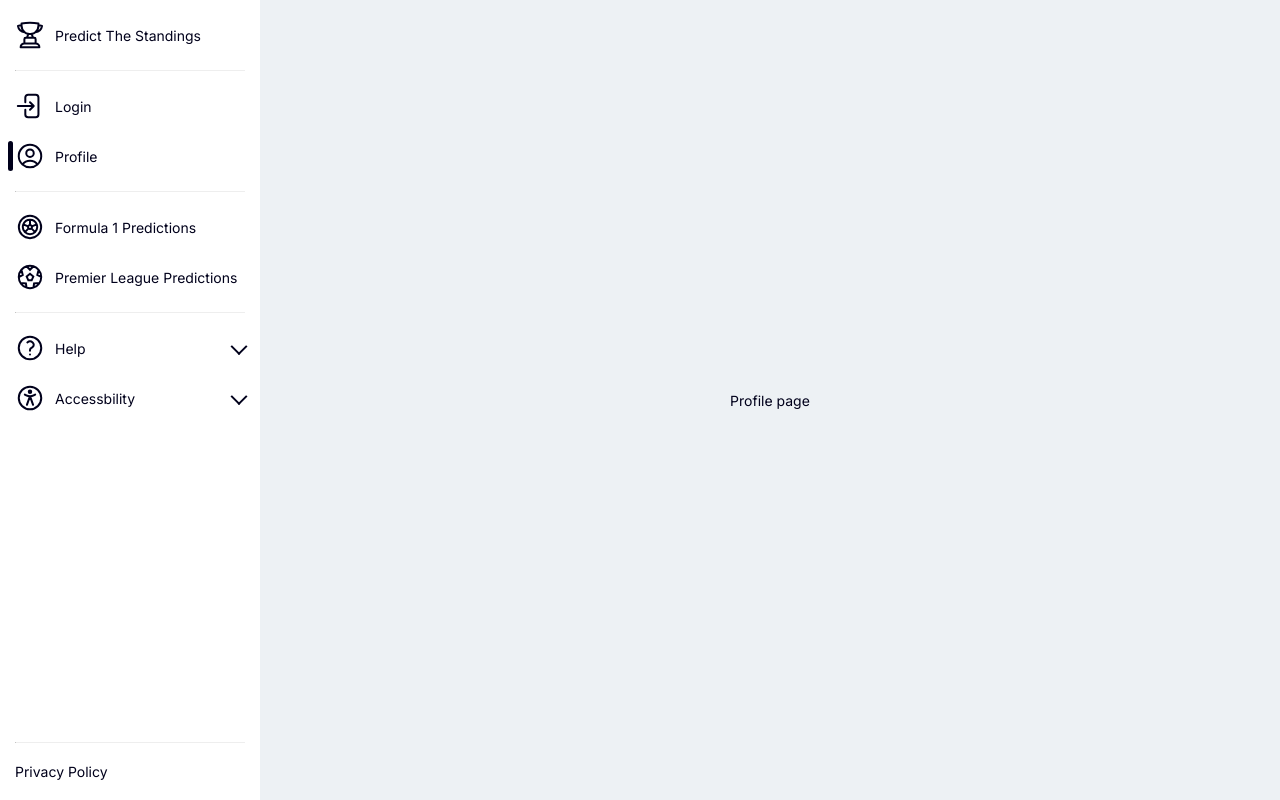
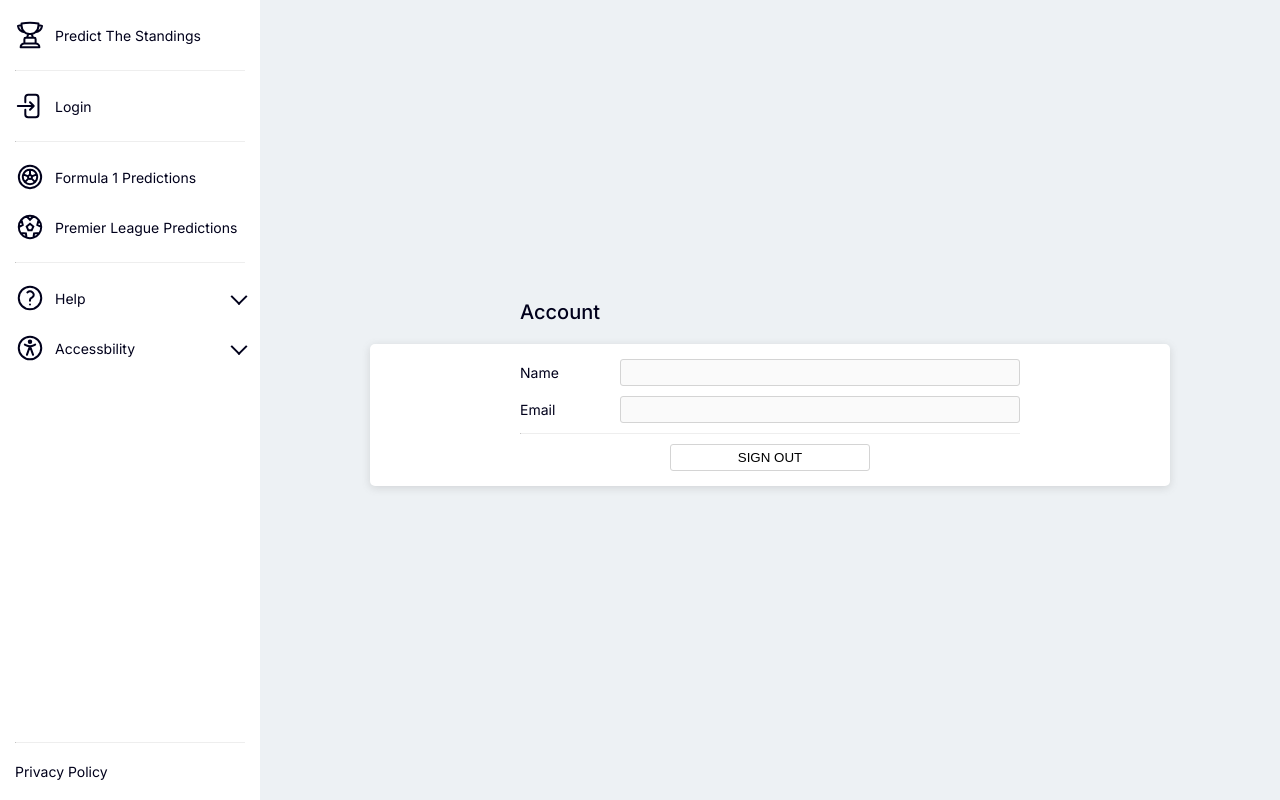
Before and after one commit to davidwillprice/predict-the-standings, a Next.js app: page /profile in a window 1280 px wide. Built offline with nearby package versions, Linux system fonts and the light colour scheme; no server answers.

Commit message:
Flesh out profile page
- Move sign out to profile page
- Add fields to display user's name and email
- Hide login button when signed in
- Hide profile button when signed out

```diff
--- a/src/app/profile/page.tsx
+++ b/src/app/profile/page.tsx
@@ -1,3 +1,51 @@
-export default function Page() {
-  return <p>Profile page</p>;
+"use client";
+
+import { useSession, signOut } from "next-auth/react";
+
+import { Button } from "../ui/button";
+import { Panel } from "../ui/panel";
+import { PanelHeading } from "../ui/panel-heading";
+
+import styles from "../ui/styles/account.module.scss";
+
+export default function ProfilePage() {
+  const { data: session } = useSession();
+  return (
+    <>
+      <PanelHeading>
+        <h2>Account</h2>
+      </PanelHeading>
+      <Panel>
+        <div className={styles.account}>
+          <div className={styles.input_container}>
+            <label htmlFor="name">Name</label>
+            <input
+              id="name"
+              type="name"
+              name="name"
+              value={session?.user?.name as string}
+              disabled
+            />
+          </div>
+          <div className={styles.input_container}>
+            <label htmlFor="email">Email</label>
+            <input
+              id="email"
+              type="email"
+              name="email"
+              value={session?.user?.email as string}
+              disabled
+            />
+          </div>
+          <hr />
+          <form
+            action={async () => {
+              await signOut();
+            }}>
+            <Button>Sign Out</Button>
+          </form>
+        </div>
+      </Panel>
+    </>
+  );
 }
--- a/src/app/ui/header.tsx
+++ b/src/app/ui/header.tsx
@@ -3,6 +3,7 @@
 import Link from "next/link";
 import { useState, useEffect } from "react";
 import { usePathname } from "next/navigation";
+import { useSession } from "next-auth/react";
 
 import Icon from "./svgs/icons/sq-icon";
 import HeaderLink from "./header-link";
@@ -18,6 +19,8 @@ const Header = () => {
   const handleMobMenuCick = () => {
     toggleMobMenu(!mobMenuOpen);
   };
+
+  const { data: session } = useSession();
 
   useEffect(() => {
     /**
@@ -55,12 +58,15 @@ const Header = () => {
         }`}>
         <hr />
         <div>
+          {!session?.user ? (
             <HeaderLink href="/login" icon="login">
               Login
             </HeaderLink>
+          ) : (
             <HeaderLink href="/profile" icon="profile">
               Profile
             </HeaderLink>
+          )}
         </div>
         <hr />
         <div>
--- a/src/app/ui/styles/login-form.module.scss
+++ b/src/app/ui/styles/account.module.scss
@@ -1,6 +1,6 @@
 @import "sass-variables.scss";
 
-.form {
+.account {
   width: 100%;
   max-width: 500px;
   margin: 0 auto;
@@ -21,7 +21,7 @@
 }
 
 @media (max-width: $mobile-menu-breakpoint) {
-  .form {
+  .account {
     max-width: 300px;
     input {
       width: 100%;
```
Also changed, not shown: src/app/ui/login-form.tsx (+2 -7 lines). Lines whose indentation alone changed are shown as unchanged.
